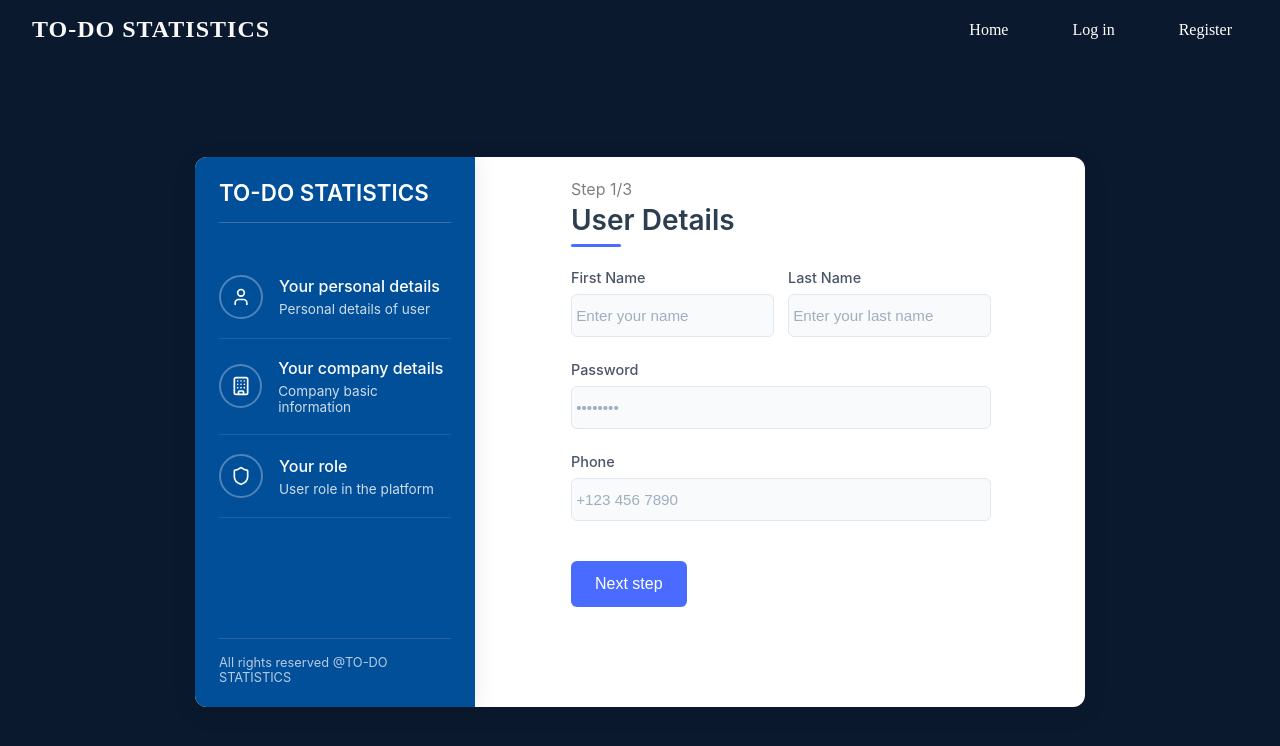
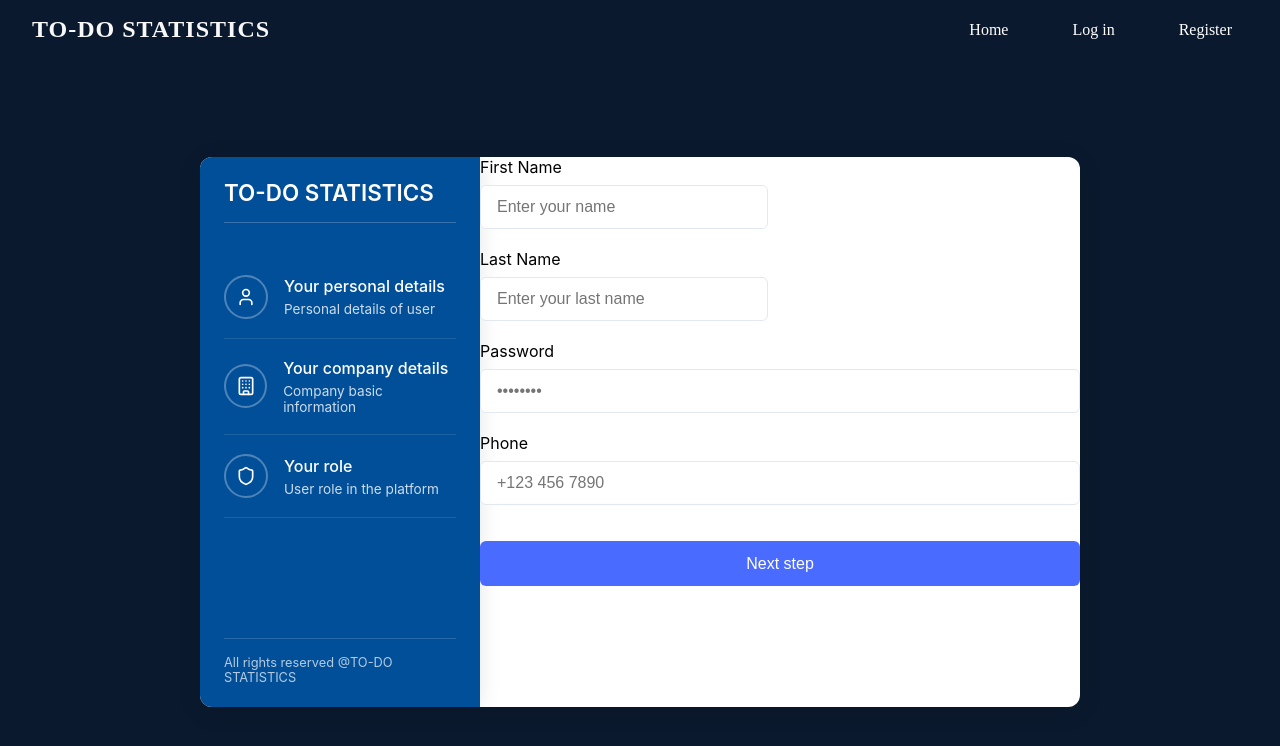
Before and after one commit to sasanedicbn/Mini-app, a Vue app in the folder Mini-app/: page /login in a window 1280 px wide. Shown: the top 746 px of the page. Built offline with nearby package versions, Linux system fonts and the light colour scheme.

Commit message:
Create changes

```diff
--- a/Mini-app/src/components/Form/AuthForm/AuthForm.vue
+++ b/Mini-app/src/components/Form/AuthForm/AuthForm.vue
@@ -1,80 +1,69 @@
 <template>
   <div class="main-container">
     <div class="form-container">
-     <AuthSideBar/>
-      <form class="user-form">
-        <span class="current-action">Step 1/3</span>
-        <h2 class="form-title">User Details</h2>
-        <div class="name-group">
-          <div class="form-group name-input">
-            <label for="firstname">First Name</label>
-            <input
-              type="text"
-              id="firstname"
-              class="form-input"
-              placeholder=" Enter your name"
-            >
-          </div>
-
-          <div class="form-group name-input">
-            <label for="lastname">Last Name</label>
-            <input
-              type="text"
-              id="lastname"
-              class="form-input"
-              placeholder=" Enter your last name"
-            >
-          </div>
-        </div>
-
-        <div class="form-group">
-          <label for="password">Password</label>
-          <div class="password-wrapper">
-            <input
-              type="password"
-              id="password"
-              class="form-input"
-              placeholder=" ••••••••"
-            >
-          </div>
-        </div>
-
-        <div class="form-group">
-          <label for="phone">Phone</label>
-          <input
-            type="tel"
-            id="phone"
-            class="form-input"
-            placeholder=" +123 456 7890"
-          >
-        </div>
-
-        <button type="submit" class="submit-btn">Next step</button>
-      </form>
+      <AuthSideBar />
+      <!-- <span class="current-action">Step 1/3</span> -->
+      <AuthFormInput
+        :fields="fields"
+        submitText="Next step"
+        :onSubmit="handleFormSubmit"
+      />
     </div>
   </div>
 </template>
-
 <script setup>
-import AuthSideBar from '../AuthSideBar/AuthSideBar.vue'
+import AuthSideBar from "../AuthSideBar/AuthSideBar.vue";
+import AuthFormInput from "./AuthFormInput.vue";
+const fields = [
+  {
+    name: "firstname",
+    label: "First Name",
+    type: "text",
+    placeholder: "Enter your name",
+    value: "",
+    halfWidth: true,
+  },
+  {
+    name: "lastname",
+    label: "Last Name",
+    type: "text",
+    placeholder: "Enter your last name",
+    value: "",
+    halfWidth: true,
+  },
+  {
+    name: "password",
+    label: "Password",
+    type: "password",
+    placeholder: "••••••••",
+    value: "",
+  },
+  {
+    name: "phone",
+    label: "Phone",
+    type: "tel",
+    placeholder: "+123 456 7890",
+    value: "",
+  },
+];
 </script>
 
 <style scoped>
-.main-container{
+.main-container {
   width: 100%;
   height: 100vh;
-  background-color: #0B192E;
+  background-color: #0b192e;
   display: flex;
   align-items: center;
 }
 .form-container {
-    margin:0 auto;
+  margin: 0 auto;
   margin-top: 10rem;
   margin-bottom: 6rem;
   max-width: 900px;
   display: grid;
   grid-template-columns: 280px 1fr;
-    font-family: 'Inter', 'Segoe UI', sans-serif;
+  font-family: "Inter", "Segoe UI", sans-serif;
   border-radius: 12px;
   overflow: hidden;
   box-shadow: 0 5px 25px rgba(0, 0, 0, 0.1);
@@ -84,7 +73,7 @@ import AuthSideBar from '../AuthSideBar/AuthSideBar.vue'
   /* min-height: 400px;
     max-height:800px; */
 }
-
+/*
 .user-form {
     padding:  1.4rem 6rem;
     display: flex;
@@ -182,8 +171,8 @@ import AuthSideBar from '../AuthSideBar/AuthSideBar.vue'
 .current-action{
     text-align: left;
     margin-bottom: 4px;
-}
-.current-action{
+} */
+.current-action {
   color: grey;
 }
 </style>
--- a/Mini-app/src/components/Form/AuthForm/AuthFormInput.vue
+++ b/Mini-app/src/components/Form/AuthForm/AuthFormInput.vue
@@ -28,28 +28,26 @@
     type: Array,
     required: true,
     validator: (value) => {
-        return value.every(field =>
-          field.name && field.label && field.type
-        )
-      }
+      return value.every((field) => field.name && field.label && field.type);
+    },
   },
   submitText: {
     type: String,
-      default: "Pošalji"
+    default: "Pošalji",
   },
   onSubmit: {
     type: Function,
-      required: true
-    }
-  })
+    required: true,
+  },
+});
 
 const handleSubmit = () => {
-    const formData = {}
-    props.fields.forEach(field => {
-      formData[field.name] = field.value
-    })
-    props.onSubmit(formData)
-  }
+  const formData = {};
+  props.fields.forEach((field) => {
+    formData[field.name] = field.value;
+  });
+  props.onSubmit(formData);
+};
 </script>
 
 <style scoped>
@@ -59,6 +57,8 @@
   gap: 1.25rem;
   max-width: 600px;
   margin: 0 auto;
+  /* background-color: red; */
+  width: 600px;
 }
 
 .form-group {
```
Lines whose indentation alone changed are shown as unchanged.
